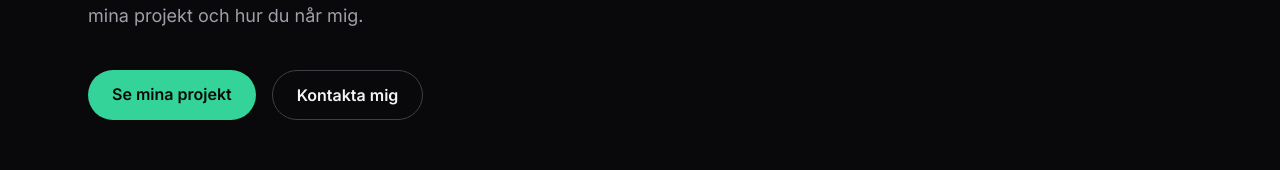
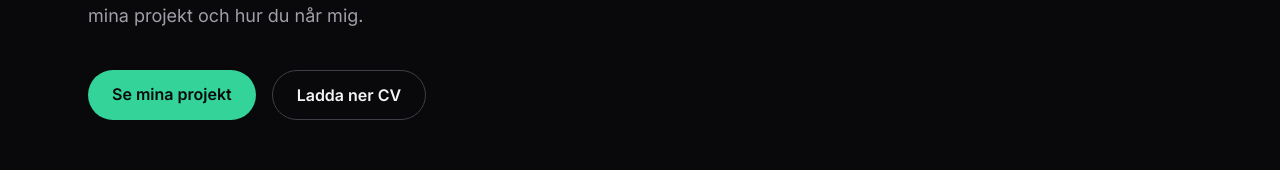
Before and after one commit to oscarholmblad/portfolio, a React (Vite) app: page / in a window 1280 px wide. Shown: the part 433-603 px from the top of the page. Built offline with nearby package versions, Linux system fonts and the light colour scheme.

Commit message:
Add downloadable CV

```diff
--- a/src/components/Contact.tsx
+++ b/src/components/Contact.tsx
@@ -16,6 +16,11 @@ const contactDetails = [
     label: "LinkedIn",
     text: "linkedin.com/in/oscar-holmblad-aa3382393",
     href: "https://www.linkedin.com/in/oscar-holmblad-aa3382393",
+  },
+  {
+    label: "CV",
+    text: "Öppna som PDF",
+    href: "/cv/oscar-holmblad-cv.pdf",
   },
 ];
 
--- a/src/components/Hero.tsx
+++ b/src/components/Hero.tsx
@@ -23,10 +23,11 @@ const Hero = () => {
             Se mina projekt
           </a>
           <a
-            href="#kontakt"
+            href="/cv/oscar-holmblad-cv.pdf"
+            download
             className="rounded-full border border-zinc-700 px-6 py-3 text-center font-semibold transition-colors hover:border-accent hover:text-accent"
           >
-            Kontakta mig
+            Ladda ner CV
           </a>
         </div>
       </div>
```
Also changed, not shown: 1 other file (tests, documents, lock files or other folders).
